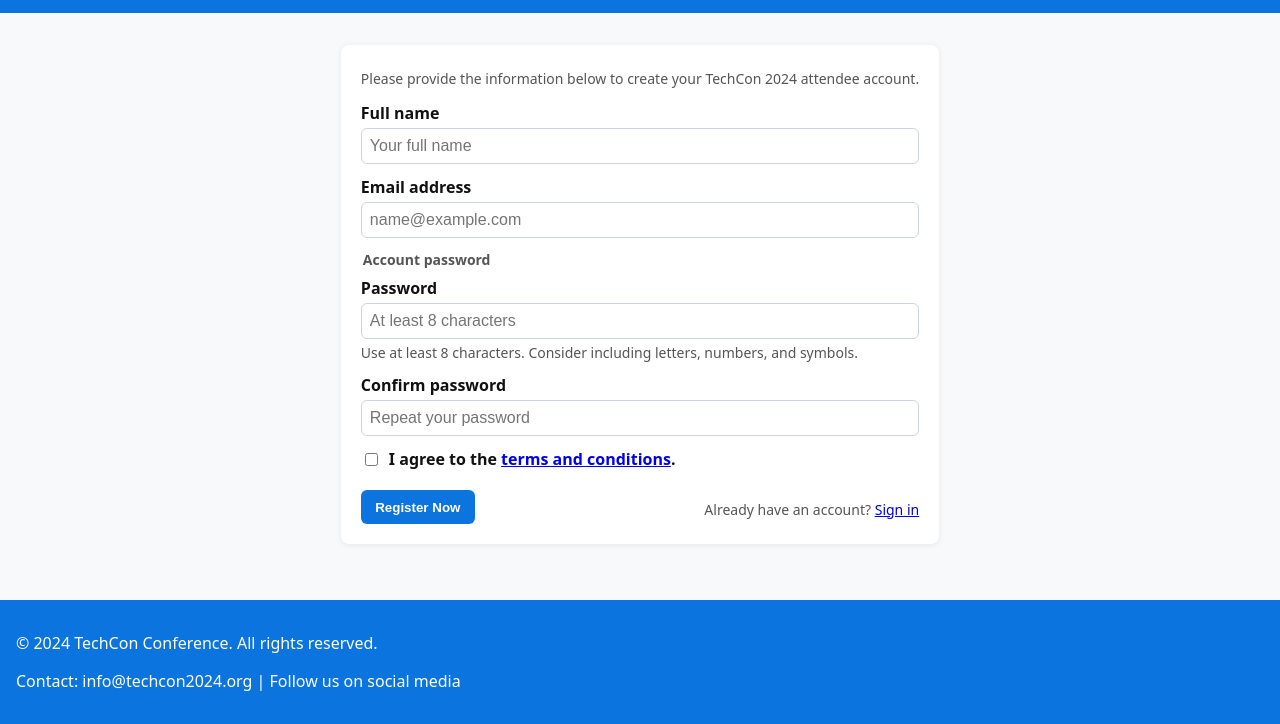
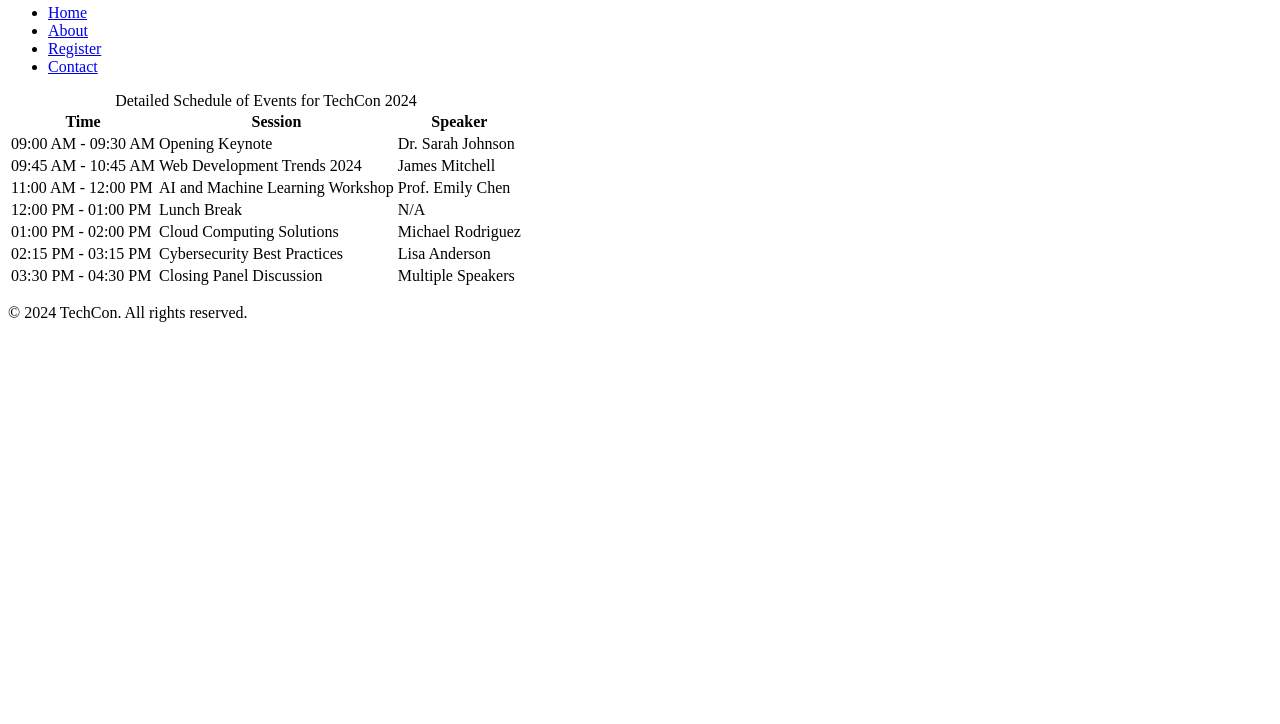
Before and after one commit to Khannister/TechCon_HTML, a plain HTML site: page techcon_website/schedule.html in a window 1280 px wide. Shown: the part 76-800 px from the top of the page. Drawn offline with Linux system fonts and the light colour scheme.

Commit message:
added copyright notice to schedule page

```diff
--- a/techcon_website/schedule.html
+++ b/techcon_website/schedule.html
@@ -1,122 +1,75 @@
-<!doctype html>
+<!DOCTYPE html>
 <html lang="en">
 <head>
-    <meta charset="utf-8" />
-    <meta name="viewport" content="width=device-width,initial-scale=1" />
-    <title>Register for TechCon 2024</title>
-    <style>
-        :root{font-family:system-ui,-apple-system,Segoe UI,Roboto,"Helvetica Neue",Arial;color:#111;background:#f7f9fb}
-        body{margin:0;display:flex;min-height:100vh;flex-direction:column}
-        header,footer{background:#0b74de;color:#fff;padding:1rem}
-        header h1{margin:0;font-size:1.25rem}
-        nav{margin-top:.5rem}
-        nav a{color:#e8f4ff;text-decoration:none;margin-right:1rem}
-        main{flex:1;padding:2rem;max-width:720px;margin:0 auto}
-        form{background:#fff;padding:1.25rem;border-radius:8px;box-shadow:0 1px 6px rgba(0,0,0,.08)}
-        .form-row{display:flex;flex-direction:column;margin-bottom:.75rem}
-        label{font-weight:600;margin-bottom:.25rem}
-        input[type="text"],input[type="email"],input[type="password"]{padding:.5rem;border:1px solid #cbd5e1;border-radius:6px;font-size:1rem}
-        .small{font-size:.875rem;color:#555;margin-top:.25rem}
-        .actions{display:flex;align-items:center;justify-content:space-between;margin-top:1rem}
-        .terms{display:flex;align-items:center;gap:.5rem}
-        button{background:#0b74de;color:#fff;border:none;padding:.6rem .9rem;border-radius:6px;font-weight:600;cursor:pointer}
-        .error{color:#c53030;font-size:.9rem;margin-top:.35rem}
-    </style>
+    <meta charset="UTF-8">
+    <meta name="viewport" content="width=device-width, initial-scale=1.0">
+    <title>Schedule - TechCon 2024</title>
 </head>
 <body>
     <header>
-        <h1>Register for TechCon 2024</h1>
-        <nav aria-label="Main navigation">
-            <a href="index.html">Home</a>
-            <a href="about.html">About</a>
-            <a href="schedule.html">Schedule</a>
-            <a href="contact.html">Contact</a>
+        <h1>Schedule for TechCon 2024</h1>
+        <nav>
+            <ul>
+                <li><a href="index.html">Home</a></li>
+                <li><a href="about.html">About</a></li>
+                <li><a href="register.html">Register</a></li>
+                <li><a href="contact.html">Contact</a></li>
+            </ul>
         </nav>
     </header>
 
     <main>
-        <form id="register-form" action="#" method="post" novalidate>
-            <p class="small">Please provide the information below to create your TechCon 2024 attendee account.</p>
-
-            <div class="form-row">
-                <label for="full-name">Full name</label>
-                <input id="full-name" name="fullName" type="text" autocomplete="name" required aria-required="true" placeholder="Your full name" />
-            </div>
-
-            <div class="form-row">
-                <label for="email">Email address</label>
-                <input id="email" name="email" type="email" autocomplete="email" required aria-required="true" placeholder="name@example.com" />
-            </div>
-
-            <fieldset style="border:0;padding:0;margin:0;">
-                <legend class="small" style="font-weight:700;margin-bottom:.5rem;">Account password</legend>
-
-                <div class="form-row">
-                    <label for="password">Password</label>
-                    <input id="password" name="password" type="password" minlength="8" required aria-describedby="password-help" aria-required="true" placeholder="At least 8 characters" />
-                    <div id="password-help" class="small">Use at least 8 characters. Consider including letters, numbers, and symbols.</div>
-                </div>
-
-                <div class="form-row">
-                    <label for="confirm-password">Confirm password</label>
-                    <input id="confirm-password" name="confirmPassword" type="password" required aria-required="true" placeholder="Repeat your password" />
-                    <div id="pw-error" class="error" role="alert" aria-live="polite" hidden></div>
-                </div>
-            </fieldset>
-
-            <div class="form-row">
-                <label class="terms">
-                    <input id="terms" name="terms" type="checkbox" required aria-required="true" />
-                    <span>I agree to the <a href="terms.html">terms and conditions</a>.</span>
-                </label>
-            </div>
-
-            <div class="actions">
-                <button type="submit">Register Now</button>
-                <small class="small">Already have an account? <a href="login.html">Sign in</a></small>
-            </div>
-        </form>
+        <table>
+            <caption>Detailed Schedule of Events for TechCon 2024</caption>
+            <thead>
+                <tr>
+                    <th scope="col">Time</th>
+                    <th scope="col">Session</th>
+                    <th scope="col">Speaker</th>
+                </tr>
+            </thead>
+            <tbody>
+                <tr>
+                    <td>09:00 AM - 09:30 AM</td>
+                    <td>Opening Keynote</td>
+                    <td>Dr. Sarah Johnson</td>
+                </tr>
+                <tr>
+                    <td>09:45 AM - 10:45 AM</td>
+                    <td>Web Development Trends 2024</td>
+                    <td>James Mitchell</td>
+                </tr>
+                <tr>
+                    <td>11:00 AM - 12:00 PM</td>
+                    <td>AI and Machine Learning Workshop</td>
+                    <td>Prof. Emily Chen</td>
+                </tr>
+                <tr>
+                    <td>12:00 PM - 01:00 PM</td>
+                    <td>Lunch Break</td>
+                    <td>N/A</td>
+                </tr>
+                <tr>
+                    <td>01:00 PM - 02:00 PM</td>
+                    <td>Cloud Computing Solutions</td>
+                    <td>Michael Rodriguez</td>
+                </tr>
+                <tr>
+                    <td>02:15 PM - 03:15 PM</td>
+                    <td>Cybersecurity Best Practices</td>
+                    <td>Lisa Anderson</td>
+                </tr>
+                <tr>
+                    <td>03:30 PM - 04:30 PM</td>
+                    <td>Closing Panel Discussion</td>
+                    <td>Multiple Speakers</td>
+                </tr>
+            </tbody>
+        </table>
     </main>
 
     <footer>
-        <p>&copy; 2024 TechCon Conference. All rights reserved.</p>
-        <p>Contact: info@techcon2024.org | Follow us on social media</p>
+        <p>&copy; 2024 TechCon. All rights reserved.</p>
     </footer>
-
-    <script>
-        (function () {
-            const form = document.getElementById('register-form');
-            const pw = document.getElementById('password');
-            const confirmPw = document.getElementById('confirm-password');
-            const pwError = document.getElementById('pw-error');
-
-            function checkPasswordMatch() {
-                if (!confirmPw.value) {
-                    pwError.hidden = true;
-                    confirmPw.setCustomValidity('');
-                    return;
-                }
-                if (pw.value !== confirmPw.value) {
-                    pwError.textContent = 'Passwords do not match.';
-                    pwError.hidden = false;
-                    confirmPw.setCustomValidity('Passwords do not match');
-                } else {
-                    pwError.hidden = true;
-                    confirmPw.setCustomValidity('');
-                }
-            }
-
-            pw.addEventListener('input', checkPasswordMatch);
-            confirmPw.addEventListener('input', checkPasswordMatch);
-
-            form.addEventListener('submit', function (e) {
-                checkPasswordMatch();
-                if (!form.checkValidity()) {
-                    e.preventDefault();
-                    form.querySelector('input:invalid')?.focus();
-                }
-            });
-        })();
-    </script>
 </body>
 </html>
```
